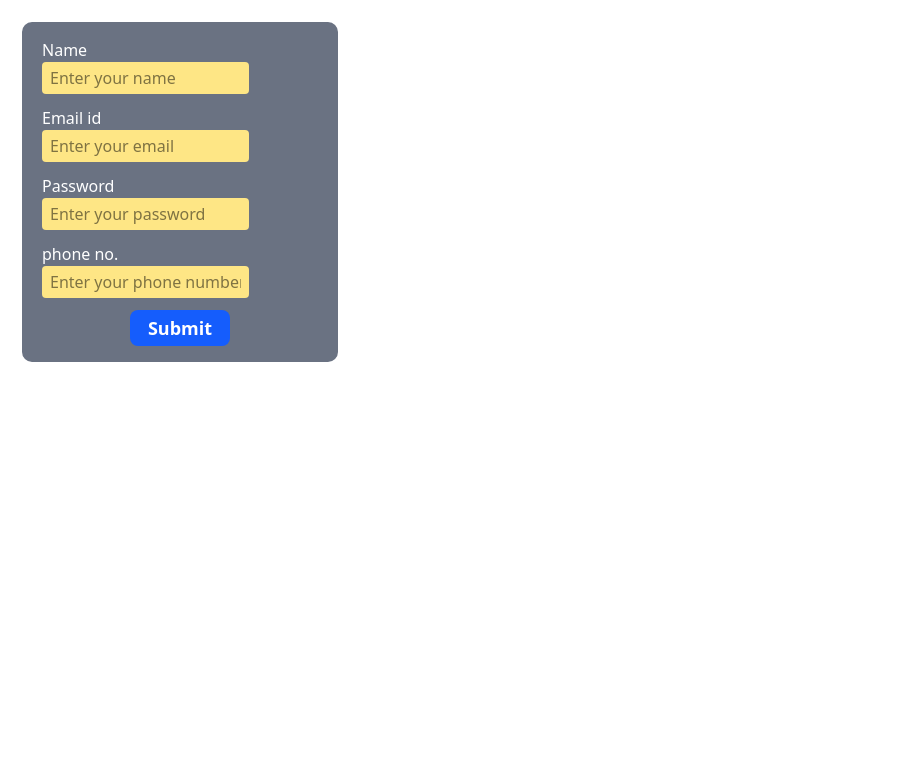
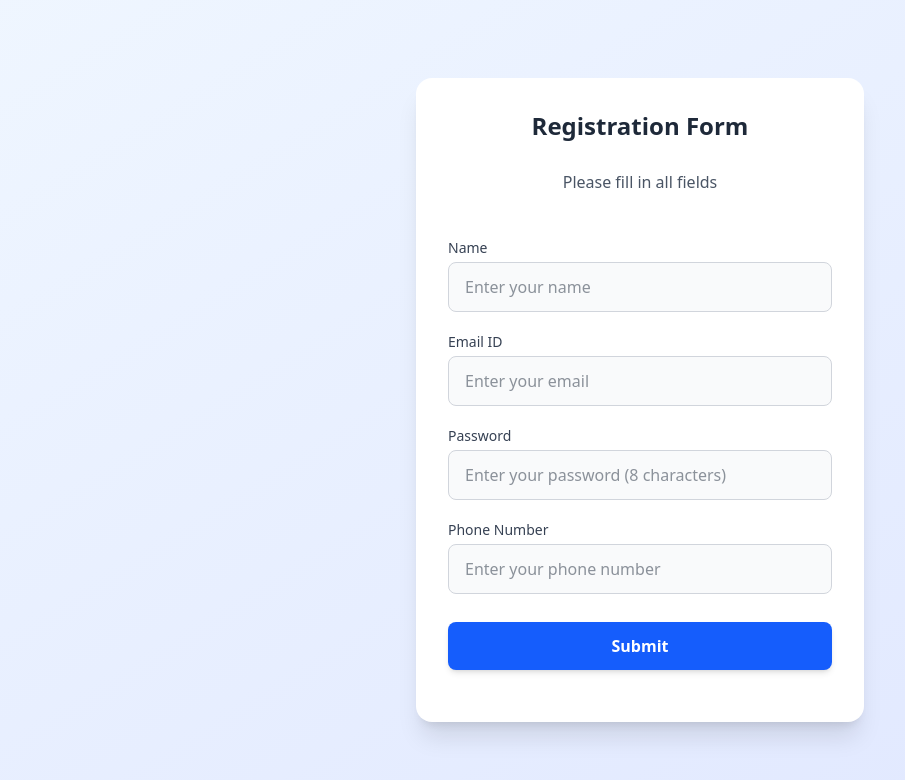
Before and after one commit to thangathamizhan/ReactStrongers-, a React (Vite) app: page / in a window 1280 px wide. Shown: the top 780 px of the page, without its empty margins (0-905 px from the left). Built offline with nearby package versions, Linux system fonts and the light colour scheme.

Commit message:
form updated

```diff
--- a/src/Form.jsx
+++ b/src/Form.jsx
@@ -7,80 +7,154 @@ const Form = () => {
     passWord: "",
     phone: "",
   });
+  const [errors, setError] = useState({
+    name: "",
+    email: "",
+    password: "",
+    phone: "",
+  });
+  const [submitError, setSubmitError] = useState("");
+  const isValid = /^[A-Za-z\s]+$/;
+  const ispassWord = /^.{8}$/;
+  const isphone = /^\d{10}$/;
+
   const handleSubmit = (e) => {
     e.preventDefault();
+    if (
+      Object.values(errors).some((errormsg) => errormsg !== "") ||
+      Object.values(formData).some((letter) => letter.trim() == "")
+    ) {
+      setSubmitError("Please fill out all fields correctly");
+    } else {
+      setSubmitError("");
+      alert("Successfully submitted");
+    }
+    const convertedData = JSON.stringify(formData);
+    localStorage.setItem("user", convertedData);
   };
-  const handleForm =(e)=>{
-       const {name,value}=e.target;
 
-     setFormData({...formData,[name]:value})
-     console.log("this is formdata",formData);
+  const handleForm = (e) => {
+    const { name, value } = e.target;
 
+    setFormData({ ...formData, [name]: value });
+
+    if (name === "Name") {
+      if (!isValid.test(value.trim())) {
+        setError({ ...errors, name: "Please enter letters only" });
+      } else {
+        setError({ ...errors, name: "" });
       }
-
-
+    }
+    if (name === "passWord") {
+      if (!ispassWord.test(value.trim())) {
+        setError({ ...errors, password: "Must be exactly 8 characters" });
+      } else {
+        setError({ ...errors, password: "" });
+      }
+    }
+    if (name === "phone") {
+      if (!isphone.test(value.trim())) {
+        setError({ ...errors, phone: "Must be 10 digits only" });
+      } else {
+        setError({ ...errors, phone: "" });
+      }
+    }
+    if (name === "email") {
+      if (value.trim() === "") {
+        setError({ ...errors, email: "Please fill out this field" });
+      } else {
+        setError({ ...errors, email: "" });
+      }
+    }
+  };
 
   return (
+    <div className="min-h-screen flex items-center justify-center bg-gradient-to-br from-blue-50 to-indigo-100 p-4">
       <form
         onSubmit={handleSubmit}
-      className="flex flex-col w-1/4 border-2 p-4 m-5 gap-3 justify-center rounded-xl bg-gray-500 px-5 text-white"
+        className="flex flex-col w-full max-w-md border-0 p-8 gap-5 justify-center rounded-2xl bg-white shadow-xl"
       >
+        <h2 className="text-2xl font-bold text-center text-gray-800 mb-2">Registration Form</h2>
+        <p className="text-center text-gray-600 mb-6">Please fill in all fields</p>
+
         <div className="flex flex-col">
-        <label htmlFor="myName"> Name</label>
+          <label htmlFor="myName" className="text-sm font-medium text-gray-700 mb-1">Name</label>
           <input
             type="text"
             name="Name"
             id="myName"
             placeholder="Enter your name"
-          className="px-2 py-1 w-3/4 bg-amber-200 text-black rounded"
+            className="px-4 py-3 w-full bg-gray-50 text-gray-800 rounded-lg border border-gray-300 focus:outline-none focus:ring-2 focus:ring-blue-500 focus:border-transparent transition-all"
             onChange={handleForm}
           />
+          {errors.name && (
+            <p className="mt-1 text-sm text-red-600">{errors.name}</p>
+          )}
         </div>
+
         <div className="flex flex-col">
-        <label htmlFor="email">Email id</label>
+          <label htmlFor="email" className="text-sm font-medium text-gray-700 mb-1">Email ID</label>
           <input
             type="email"
             name="email"
             id="email"
             placeholder="Enter your email"
-          className="px-2 py-1 w-3/4  bg-amber-200 text-black rounded"
+            className="px-4 py-3 w-full bg-gray-50 text-gray-800 rounded-lg border border-gray-300 focus:outline-none focus:ring-2 focus:ring-blue-500 focus:border-transparent transition-all"
             onChange={handleForm}
+          />
+          {errors.email && (
+            <p className="mt-1 text-sm text-red-600">{errors.email}</p>
+          )}
+        </div>
 
-        />
-      </div>
         <div className="flex flex-col">
-        <label htmlFor="passWord">Password</label>
+          <label htmlFor="passWord" className="text-sm font-medium text-gray-700 mb-1">Password</label>
           <input
-          type="text"
+            type="password"
             name="passWord"
             id="passWord"
-          placeholder="Enter your password"
-          className="px-2 py-1 w-3/4  bg-amber-200 text-black rounded"
+            placeholder="Enter your password (8 characters)"
+            className="px-4 py-3 w-full bg-gray-50 text-gray-800 rounded-lg border border-gray-300 focus:outline-none focus:ring-2 focus:ring-blue-500 focus:border-transparent transition-all"
             onChange={handleForm}
+          />
+          {errors.password && (
+            <p className="mt-1 text-sm text-red-600">{errors.password}</p>
+          )}
+        </div>
 
-        />
-      </div>
         <div className="flex flex-col">
-        <label htmlFor="phone">phone no.</label>
+          <label htmlFor="phone" className="text-sm font-medium text-gray-700 mb-1">Phone Number</label>
           <input
             type="tel"
             name="phone"
             id="phone"
             placeholder="Enter your phone number"
-          className="px-2 py-1 w-3/4  bg-amber-200 text-black rounded"
+            className="px-4 py-3 w-full bg-gray-50 text-gray-800 rounded-lg border border-gray-300 focus:outline-none focus:ring-2 focus:ring-blue-500 focus:border-transparent transition-all"
             onChange={handleForm}
+          />
+          {errors.phone && (
+            <p className="mt-1 text-sm text-red-600">{errors.phone}</p>
+          )}
+        </div>
 
-        />
-      </div>
-      <div className="flex justify-center mx ">
+        <div className="flex justify-center mt-2">
           <button
             type="submit"
-          className=" bg-blue-600 w-25 py-1 px-2 rounded-lg font-bold text-lg "
+            className="bg-blue-600 hover:bg-blue-700 text-white font-semibold py-3 px-6 rounded-lg shadow-md hover:shadow-lg transition-all duration-300 transform hover:-translate-y-1 w-full"
           >
             Submit
           </button>
         </div>
+
+        <div>
+          {submitError && (
+            <p className="text-red-600 text-center bg-red-50 py-2 px-4 rounded-lg border border-red-200">
+              {submitError}
+            </p>
+          )}
+        </div>
       </form>
+    </div>
   );
 };
 
```
Lines whose indentation alone changed are shown as unchanged.
